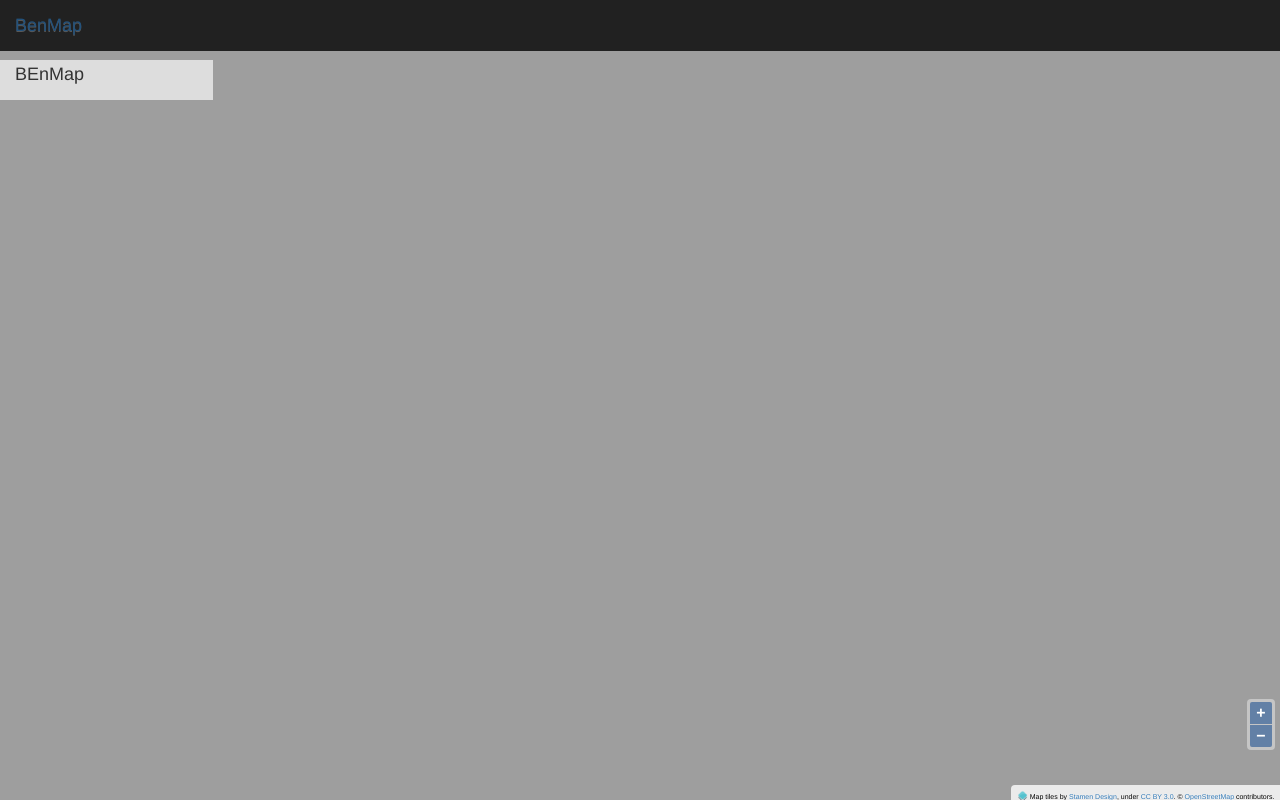
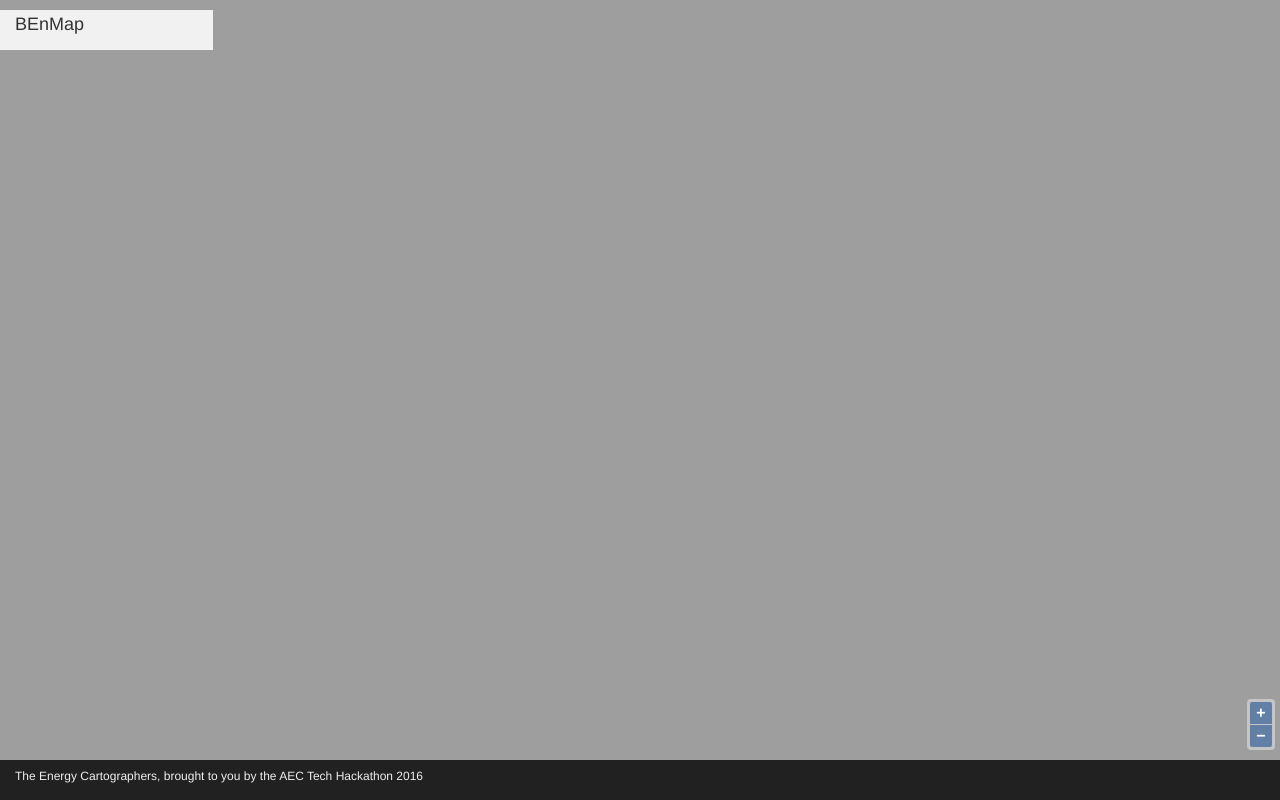
Before and after one commit to ladybug-tools/benmap, a plain HTML site: page browser/index.html in a window 1280 px wide. Drawn offline with Linux system fonts and the light colour scheme.

Commit message:
commented out navbar, full page map

```diff
--- a/browser/css/style.css
+++ b/browser/css/style.css
@@ -8,11 +8,11 @@ a {
 }
 
 .bg-translucent {
-    background: rgba(255,255,255,0.65);
+    background: rgba(255,255,255,0.85);
 }
 
 .brand {
-    font-color: #EEEEEE;
+    color: #EEEEEE;
 }
 
 /*LAYOUTS*/
@@ -26,6 +26,19 @@ a {
     left: 0;
     height: 100%;
     width: 100%;
+}
+
+#main {
+    overflow: auto;
+    padding-bottom: 60px;
+}
+
+#footer {
+    display: block;
+    width: 100%;
+    position: absolute;
+    bottom: 0px;
+    min-height: 40px;
 }
 
 /*MAPS*/
--- a/browser/index.html
+++ b/browser/index.html
@@ -20,7 +20,7 @@
 
     <!-- Bootstrap -->
     <!-- <script src="https://maxcdn.bootstrapcdn.com/bootstrap/3.3.7/js/bootstrap.min.js" integrity="sha384-Tc5IQib027qvyjSMfHjOMaLkfuWVxZxUPnCJA7l2mCWNIpG9mGCD8wGNIcPD7Txa" crossorigin="anonymous"></script> -->
-    <script src="vendor/bootstrap-3.3.7-dist/js/bootstrap.min.js" ></script>
+    <script src="vendor/bootstrap-3.3.7-dist/js/bootstrap.min.js"></script>
 
     <!-- <script src="https://openlayers.org/en/v3.19.1/build/ol.js" type="text/javascript"></script> -->
 
@@ -29,17 +29,29 @@
     <script src="js/main.js"></script>
 </head>
 
-<body class="fixed-nav">
-    <div class="fixed-nav fullscreen" id="map"></div>
+<!-- <body class="fixed-nav"> -->
+    <!-- <div class="fixed-nav fullscreen" id="map"></div> -->
 
-    <nav class="navbar navbar-light navbar-fixed-top bg-black ">
+    <!-- <nav class="navbar navbar-light navbar-fixed-top bg-black ">
         <a class="navbar-brand brand" href="#">BenMap</a>
-    </nav>
-    <div class="container-fluid">
+    </nav> -->
+<body>
+    <div class="fullscreen" id="map"></div>
+
+    <div id="main" class="container-fluid">
         <div class="row">
             <div class="col-xs-2 tile-rect bg-translucent">
                 <h4>BEnMap</h4>
             </div>
         </div>
     </div>
+    <div id="footer" class="bg-black">
+        <div class="container-fluid">
+            <div class="row">
+                <div class="col-xs-12">
+                    <h6 class="brand">The Energy Cartographers, brought to you by the AEC Tech Hackathon 2016</h6>
+                </div>
+            </div>
+        </div>
+    </div>
 </body>
```
